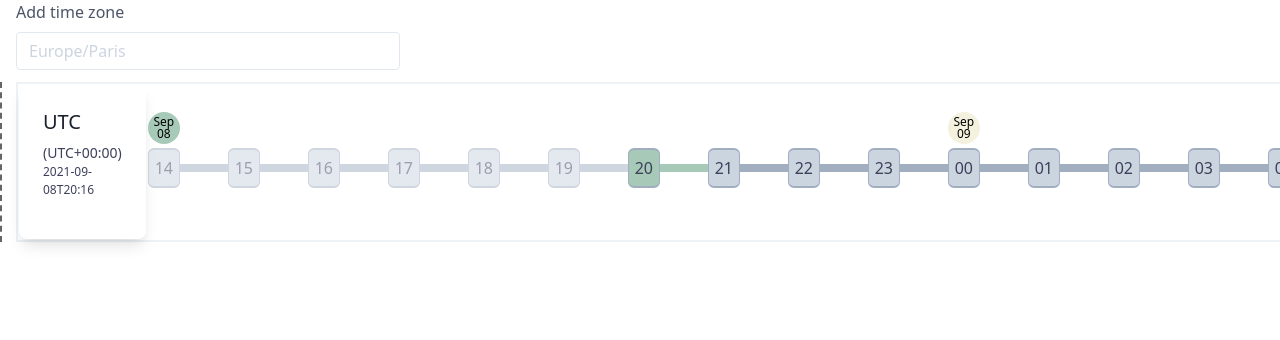
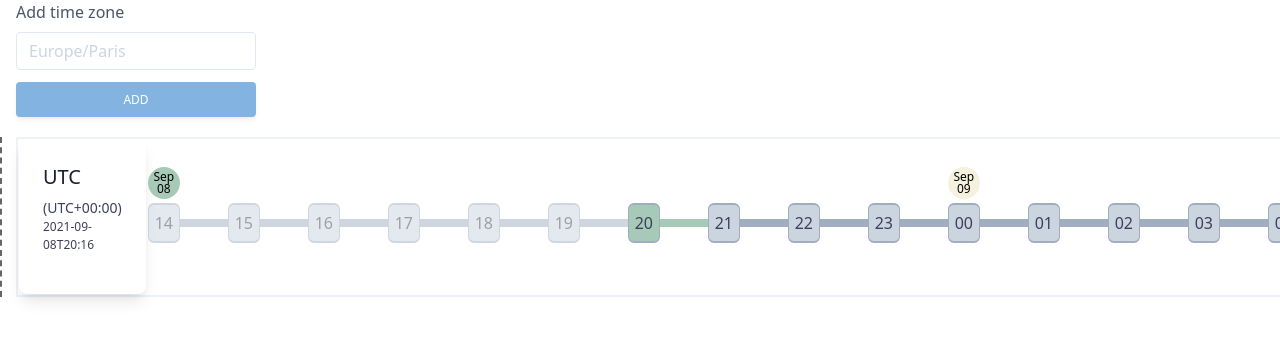
Before and after one commit to qtdzz/timeboard, a Next.js app: page / in a window 1280 px wide. Shown: the top 340 px of the page. Built offline with nearby package versions, Linux system fonts and the light colour scheme.

Commit message:
Add time zone input button

```diff
--- a/src/components/input/TimeZoneInput.module.css
+++ b/src/components/input/TimeZoneInput.module.css
@@ -18,8 +18,21 @@
   @apply inline-block mb-2 text-gray-700;
 }
 .textInputContainer {
-  @apply mb-3 xl:w-96;
+  @apply mb-3 xl:w-60;
 }
 .container {
-  @apply flex;
+  @apply flex flex-col;
+  @apply xl:w-60;
+  @apply pb-5;
 }
+.addButton {
+ @apply inline-block px-6 py-2.5 ;
+ @apply bg-blue-600 text-white font-medium text-xs leading-tight uppercase rounded;
+ @apply shadow-md hover:bg-blue-700 hover:shadow-lg;
+ @apply focus:bg-blue-700 focus:shadow-lg focus:outline-none focus:ring-0;
+ @apply active:bg-blue-800 active:shadow-lg transition duration-150 ease-in-out;
+}
+.addButton[disabled] {
+ @apply pointer-events-none opacity-60;
+
+}
--- a/src/components/input/TimeZoneInput.tsx
+++ b/src/components/input/TimeZoneInput.tsx
@@ -1,8 +1,34 @@
-import React from 'react';
+import React, { useEffect, useState } from 'react';
+
+import moment from 'moment';
 
 import styles from './TimeZoneInput.module.css';
 
-const TimeZoneInput = () => {
+type TimeZoneInputProps = {
+  addTimeZoneCallback: (z: string) => void;
+};
+
+const TimeZoneInput = (props: TimeZoneInputProps) => {
+  const [input, setInput] = useState('');
+  const [disabled, setDisabled] = useState(true);
+  const onChange = (e: any) => {
+    const newValue = e.target.value;
+    setInput(newValue);
+  };
+
+  useEffect(() => {
+    if (input) {
+      const isValid =
+        moment.tz
+          .names()
+          .filter((n) => n.toLowerCase() === input.trim().toLowerCase())
+          .length > 0;
+      setDisabled(!isValid);
+    } else {
+      setDisabled(true);
+    }
+  }, [input]);
+
   return (
     <div className={styles.container}>
       <div className={styles.textInputContainer}>
@@ -14,8 +40,18 @@ const TimeZoneInput = () => {
           className={styles.textInput}
           id="timeZoneInput"
           placeholder="Europe/Paris"
+          value={input}
+          onChange={onChange}
         />
       </div>
+      <button
+        type="button"
+        className={styles.addButton}
+        disabled={disabled}
+        onClick={() => props.addTimeZoneCallback(input)}
+      >
+        Add
+      </button>
     </div>
   );
 };
--- a/src/components/timeboard/TimeBoard.tsx
+++ b/src/components/timeboard/TimeBoard.tsx
@@ -107,7 +107,9 @@ const TimeBoard = (props: TimeBoardProps) => {
     ));
   return (
     <div className={styles.container}>
-      <TimeZoneInput></TimeZoneInput>
+      <TimeZoneInput
+        addTimeZoneCallback={(z: string) => setTimeZones([...timeZones, z])}
+      ></TimeZoneInput>
       <table className={styles.table} ref={tableRef}>
         <tbody>
           <TimeBoardRow
```
